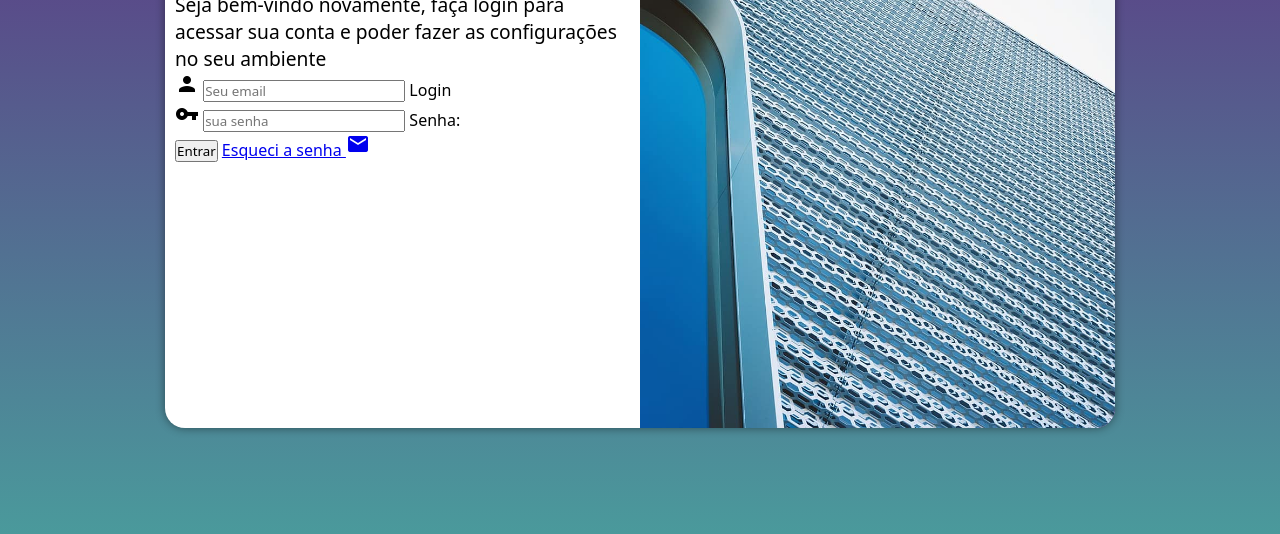
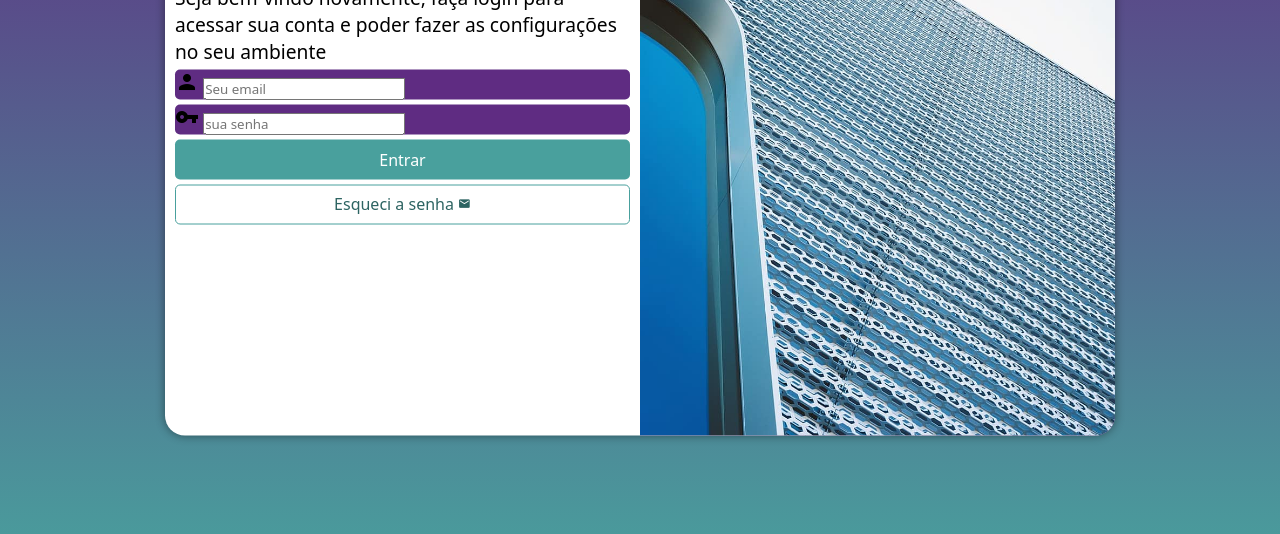
Before and after one commit to viicttorcardoso/projeto-login-ace, a plain HTML site: page index.html in a window 1280 px wide. Shown: the part 222-756 px from the top of the page. Drawn offline with Linux system fonts and the light colour scheme.

Commit message:
Formatação do formulário

```diff
--- a/estilos/style.css
+++ b/estilos/style.css
@@ -36,7 +36,7 @@ section#login {
 
   background-color: white;
   width: 250px;
-  height: 500px;
+  height: 515px;
   border-radius: 20px;
   box-shadow: 0px 0px 10px rgba(0, 0, 0, 0.450);
 
@@ -67,3 +67,57 @@ div#formulario > h1 {
 div#formulario > p {
   font-size: 0.8em;
 }
+
+form > div#campo {
+  background-color: #5f2c82;
+  display: block;
+  width: 100%;
+  height: 40%;
+  border-radius: 5px;
+  margin: 5px 0px;
+
+}
+div#campo > label {
+  display: none;
+}
+
+form > input[type=submit] {
+    display: block;
+    font-size: 1em;
+    width: 100%;
+    height: 40px;
+    background-color: #49a09d;
+    color: white;
+    border: none;
+    border-radius: 5px;
+    cursor: pointer;
+}
+
+form > input[type=submit]:hover {
+    background-color: #2d6462
+
+
+}
+
+form > a.botao {
+  display: block;
+  text-align: center;
+  text-decoration: none;
+  font-size: 1em;
+  padding-top: 7px;
+  margin-top: 5px;
+  width: 100%;
+  height: 40px;
+  background-color: white;
+  color: #2d6462;
+  border: 1px solid #49a09d;
+  border-radius: 5px;
+}
+
+form > a.botao:hover {
+    background-color: #6cd3cf;
+}
+
+form > a.botao > span {
+  font-size: 0.8em;
+}
--- a/index.html
+++ b/index.html
@@ -31,8 +31,8 @@
                          <label for="isenha">Senha: </label>
                    </div>
                    <input type="submit" value="Entrar">
-                   <a href="esqueci.html">
-                    Esqueci a senha <span class="material-icons">mail</span>
+                   <a href="esqueci.html" class="botao">
+                    Esqueci a senha <span  class="material-icons">mail</span>
                    </a>
                 </form>
             </div>
```
